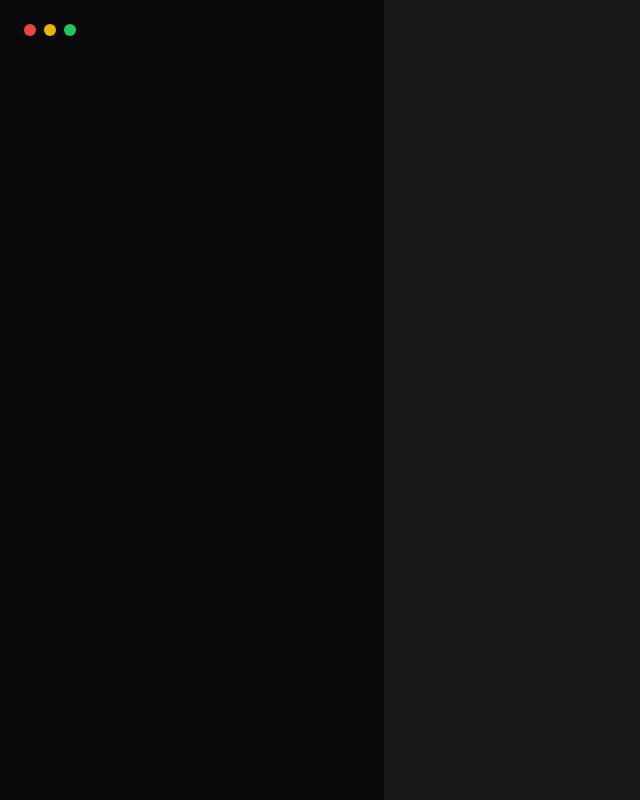
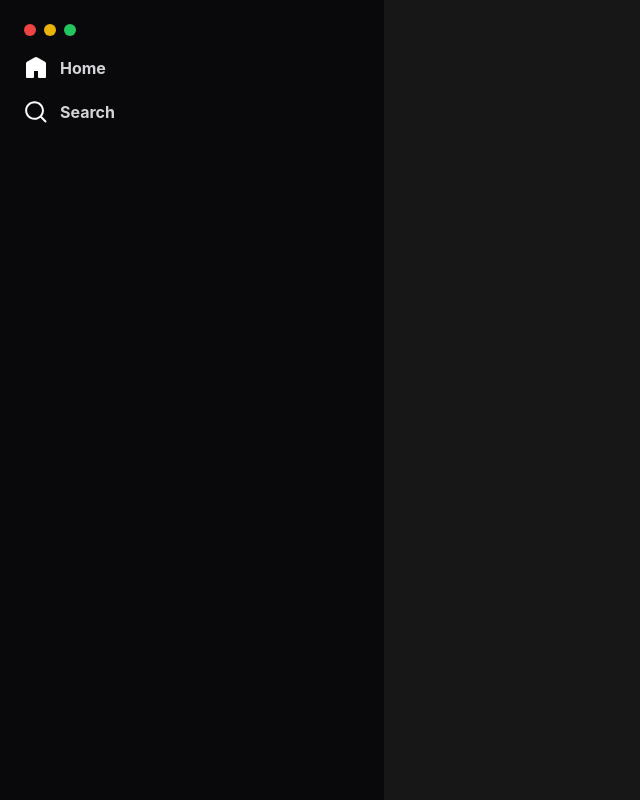
Before and after one commit to guilhermecrf/spotifyTamplate, a website: page index.html in a window 1280 px wide. Shown: the whole page, without its empty margins (0-640 px from the left). Drawn offline with Linux system fonts and the light colour scheme.

Commit message:
starting aside styling

```diff
--- a/index.html
+++ b/index.html
@@ -30,6 +30,30 @@
 
                 </div>
 
+                <nav class="space-y-5 mt-5">
+                    <a href="#"
+                    class="nav-link"
+                    >
+                        <svg
+                            data-encore-id="icon" role="img" aria-hidden="true" class="w-6 fill-white" viewBox="0 0 24 24">
+                            <path d="M13.5 1.515a3 3 0 0 0-3 0L3 5.845a2 2 0 0 0-1 1.732V21a1 1 0 0 0 1 1h6a1 1 0 0 0 1-1v-6h4v6a1 1 0 0 0 1 1h6a1 1 0 0 0 1-1V7.577a2 2 0 0 0-1-1.732l-7.5-4.33z">
+                            </path>
+                        </svg>
+                        <span class="encore-text">Home</span>
+                    </a>
+
+                    <a href="#"
+                    class="nav-link"
+                    >
+                    <svg
+                        data-encore-id="icon" role="img" aria-hidden="true" class="w-6 fill-white" viewBox="0 0 24 24">
+                        <path d="M10.533 1.27893C5.35215 1.27893 1.12598 5.41887 1.12598 10.5579C1.12598 15.697 5.35215 19.8369 10.533 19.8369C12.767 19.8369 14.8235 19.0671 16.4402 17.7794L20.7929 22.132C21.1834 22.5226 21.8166 22.5226 22.2071 22.132C22.5976 21.7415 22.5976 21.1083 22.2071 20.7178L17.8634 16.3741C19.1616 14.7849 19.94 12.7634 19.94 10.5579C19.94 5.41887 15.7138 1.27893 10.533 1.27893ZM3.12598 10.5579C3.12598 6.55226 6.42768 3.27893 10.533 3.27893C14.6383 3.27893 17.94 6.55226 17.94 10.5579C17.94 14.5636 14.6383 17.8369 10.533 17.8369C6.42768 17.8369 3.12598 14.5636 3.12598 10.5579Z">
+                        </path>
+                    </svg>
+                    <span class="encore-text">Search</span>
+                    </a>
+                </nav>
+
             </aside>
 
         </section>
--- a/src/input.css
+++ b/src/input.css
@@ -7,3 +7,11 @@
 .aside-rounded {
     @apply w-3 h-3
 }
+
+.encore-text {
+    @apply font-bold
+}
+
+.nav-link {
+    @apply flex items-center gap-3 font-semibold text-zinc-300 hover:transition hover:duration-300 hover:text-white
+}
```
Also changed, not shown: dist/output.css.
